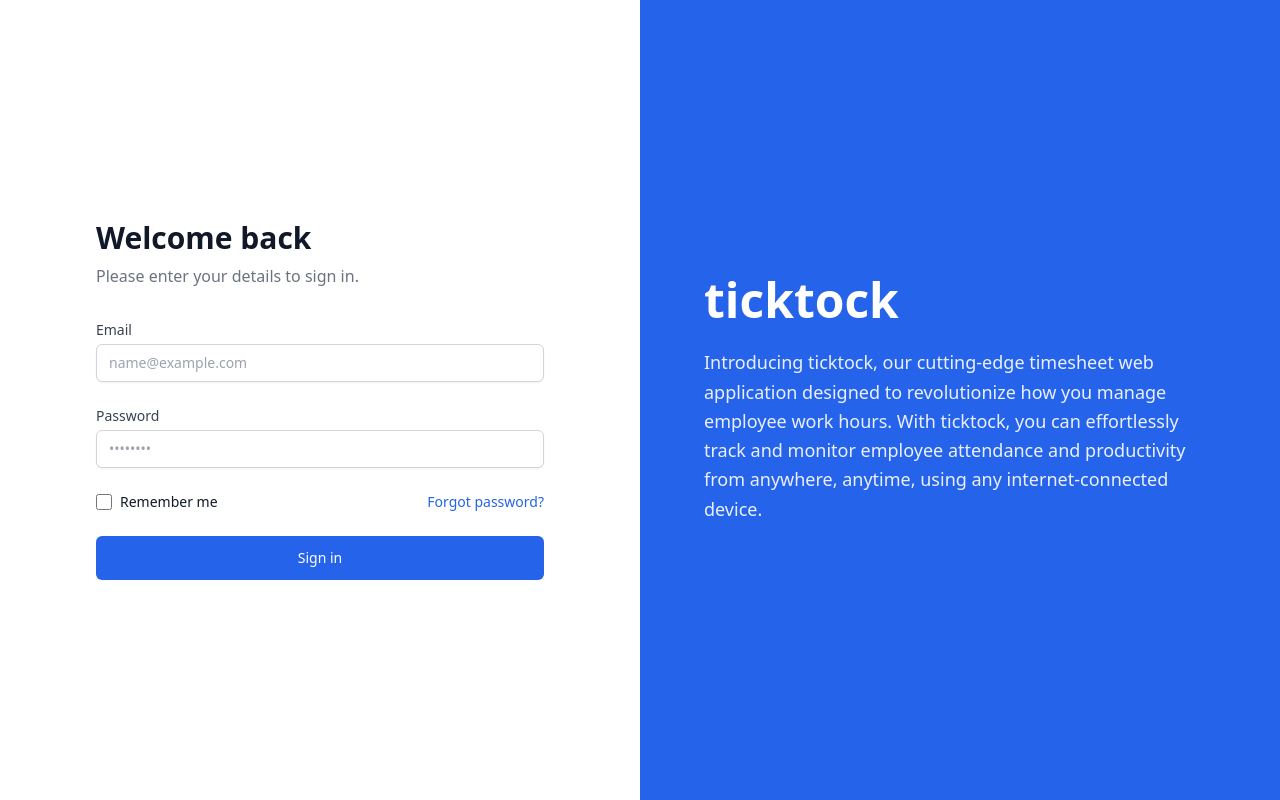
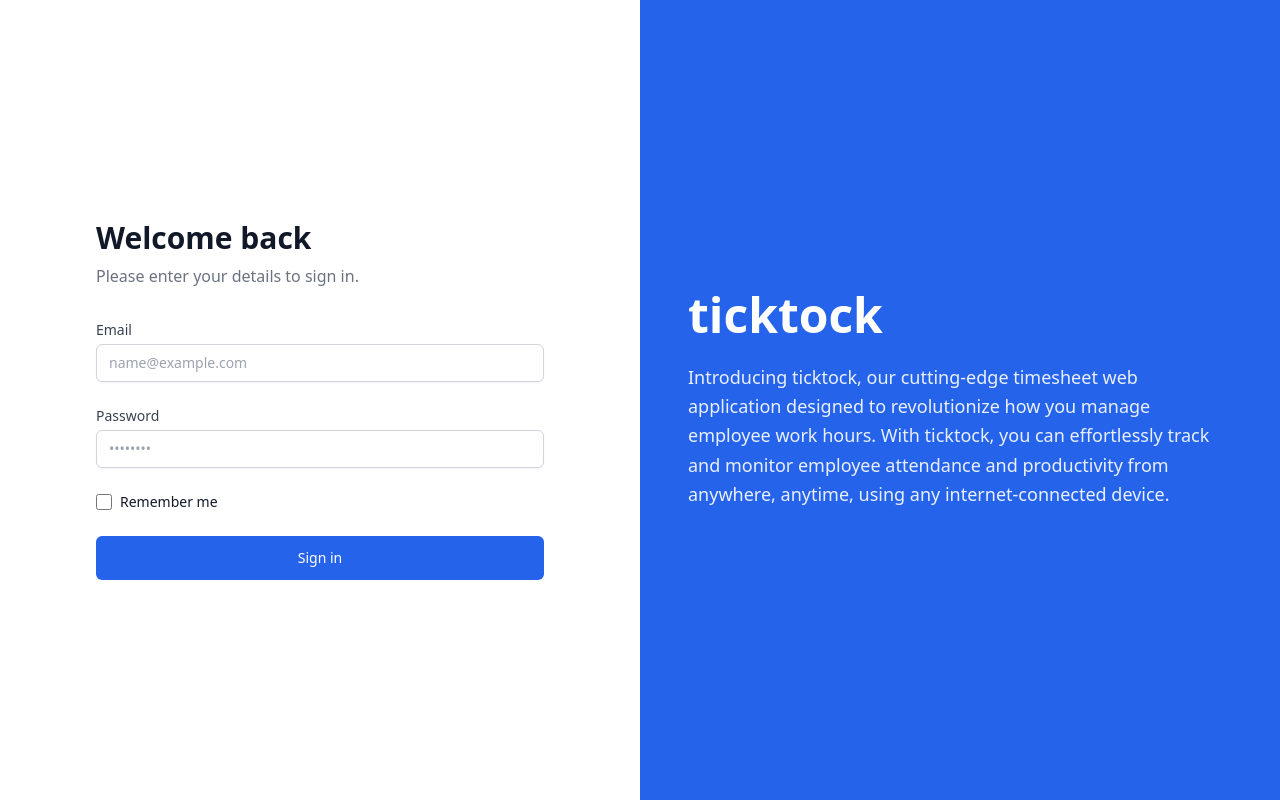
Before and after one commit to students44/timesheet_managementsystem, a React (Vite) app: page /login in a window 1280 px wide. Built offline with nearby package versions, Linux system fonts and the light colour scheme.

Commit message:
the login text fixed

```diff
--- a/src/pages/Login.jsx
+++ b/src/pages/Login.jsx
@@ -82,11 +82,6 @@ export default function Login() {
                                     Remember me
                                 </label>
                             </div>
-                            <div className="text-sm">
-                                <a href="#" className="font-medium text-blue-600 hover:text-blue-500">
-                                    Forgot password?
-                                </a>
-                            </div>
                         </div>
 
                         {error && (
@@ -108,9 +103,9 @@ export default function Login() {
 
             {/* Right Side - Branding */}
             <div className="hidden w-1/2 flex-col justify-center bg-blue-600 px-12 text-white lg:flex">
-                <div className="mx-auto max-w-lg">
+                <div className="mx-auto max-w-lg" style={{ maxWidth: '700px' }}>
                     <h1 className="mb-6 text-5xl font-bold">ticktock</h1>
-                    <p className="text-lg leading-relaxed opacity-90">
+                    <p className="text-lg leading-relaxed opacity-90 w-100">
                         Introducing ticktock, our cutting-edge timesheet web application designed
                         to revolutionize how you manage employee work hours. With ticktock, you
                         can effortlessly track and monitor employee attendance and productivity
```
